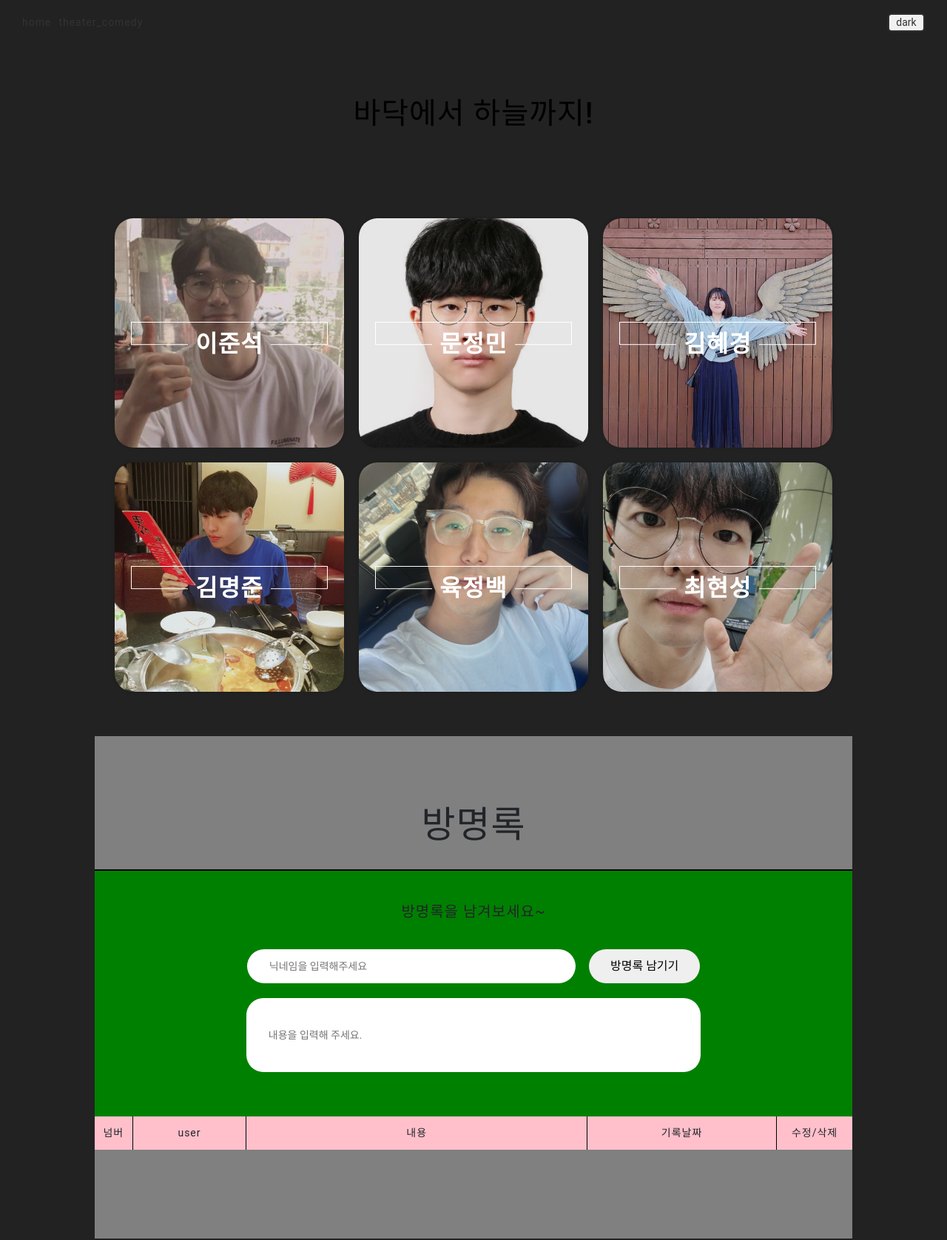
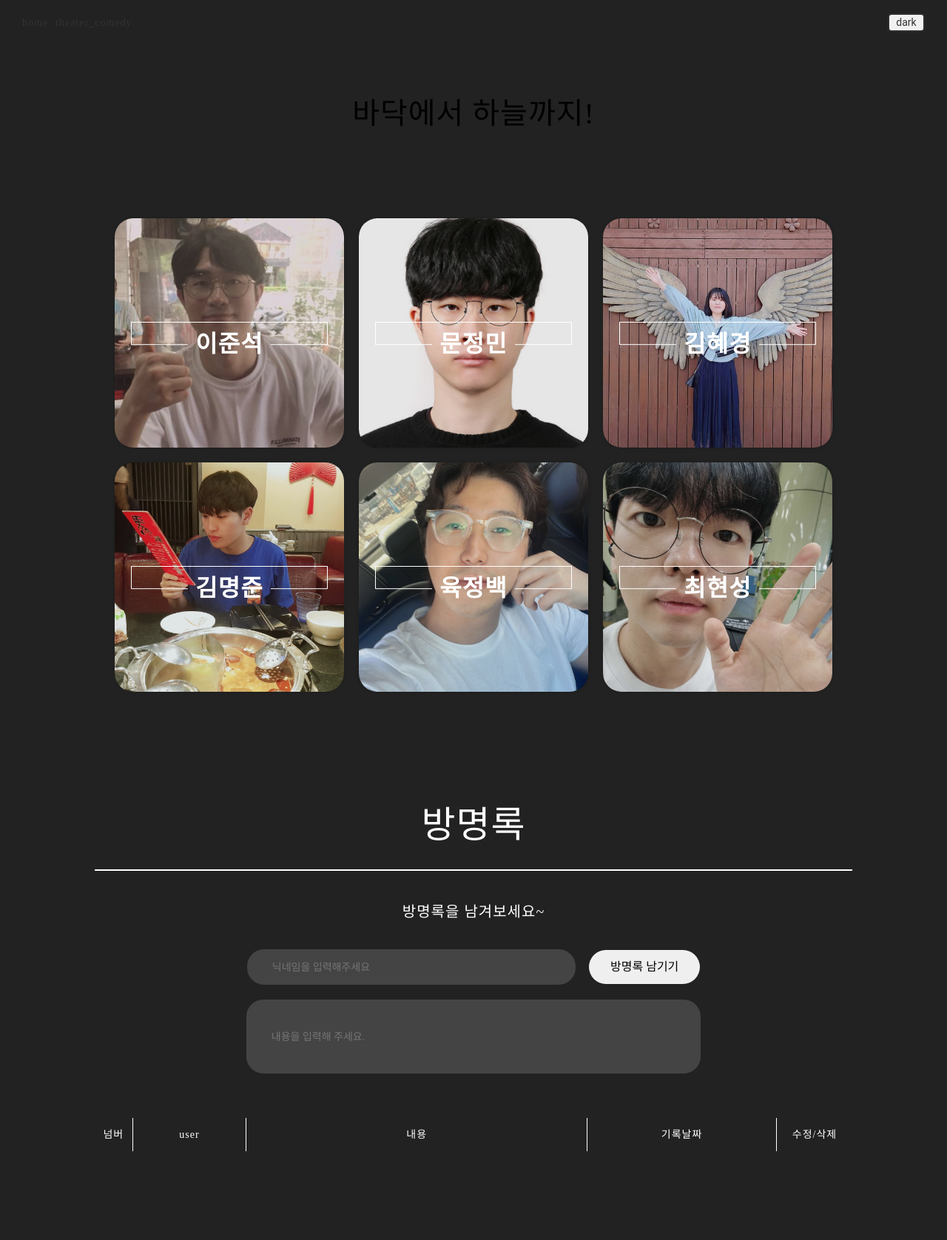
Before and after one commit to SAHA-YJB/miniproject-3, a Flask app: page / in a window 1280 px wide. Shown: the whole page at 74% size. Run offline with Flask 3, Linux system fonts and the light colour scheme; data that the repository does not hold is empty; some libraries are stand-ins or nearby versions; some web fonts are replaced.

Commit message:
0607 하루의 마지막 css 수정

```diff
--- a/static/css/reset.css
+++ b/static/css/reset.css
@@ -1,6 +1,14 @@
 /* setting reset Layout Style */
+@font-face {
+  font-family: 'NeoDunggeunmoPro-Regular';
+  src: url('https://cdn.jsdelivr.net/gh/projectnoonnu/noonfonts_2302@1.0/NeoDunggeunmoPro-Regular.woff2') format('woff2');
+  font-weight: normal;
+  font-style: normal;
+}
+
 
 * {
+
   margin: 0;
   padding: 0;
   box-sizing: border-box;
--- a/static/css/style.css
+++ b/static/css/style.css
@@ -1,5 +1,6 @@
 body{
   background-color: #222;
+  font-family: 'NeoDunggeunmoPro-Regular';
 }
 
 
@@ -8,9 +9,10 @@ body{
   width: 80%;
   max-width: 1440px;
   /* height: 800px; */
-  background: gray;
+  /* background: gray; */
   margin: auto;
   padding: 60px 0 120px;
+  color: #fff;
 }
 
 .guestbook h2{
@@ -18,10 +20,10 @@ body{
   width: 100%;
   text-align: center;
   font-size: 50px;
-  border-bottom: solid 2px black;
+  border-bottom: solid 2px #fff;
 }
 .save-box{
-  background: green;
+  /* background: green; */
   /* padding: 50px 0 100px; */
 text-align: center;
 font-size: 20px;
@@ -44,14 +46,28 @@ padding: 20px 0 40px;
   padding: 20px 30px;
   margin-bottom: 20px;
 
+
+
 }
 .save-box .comment-box{
   width: 100%;
   height: 100px;
+  background-color: #444;
+  border: solid 4px #444;
 
 }
 .save-box .name-box{
-  width: calc(100% - 170px)
+  width: calc(100% - 170px);
+  background-color: #444;
+  border: solid 4px #444;
+}
+.save-box .comment-box:hover{
+  border: solid 4px #999;
+
+}
+.save-box .name-box:hover{
+  border: solid 4px #999;
+
 }
 
 .save-box button{
@@ -63,7 +79,7 @@ color: black;
 
 }
 .guestbook table{
-  background: pink;
+  /* background: pink; */
   width: 100%;
 }
 .guestbook table th{
@@ -71,7 +87,7 @@ color: black;
 }
 .guestbook table th,td{
   padding: 12px 0;
-  border-right: solid 1px black;
+  border-right: solid 1px #fff;
 
 }
 .guestbook table th:nth-child(5),td:nth-child(5){
@@ -80,8 +96,8 @@ color: black;
 }
 .guestbook table td{
   padding-left: 12px;
-  background: white;
-  border-bottom: solid 1px black;
+  /* background: white; */
+  border-bottom: solid 1px #fff;
 }
 .guestbook table td:nth-child(1){
   padding: 0;
@@ -121,7 +137,7 @@ display: none;
   padding: 12px 0;
 }
 .guestbook .btn-click:nth-child(1){
-  border-right: solid 1px black;
+  border-right: solid 1px #fff;
 }
 .content-box{
   width: 100%;
```
